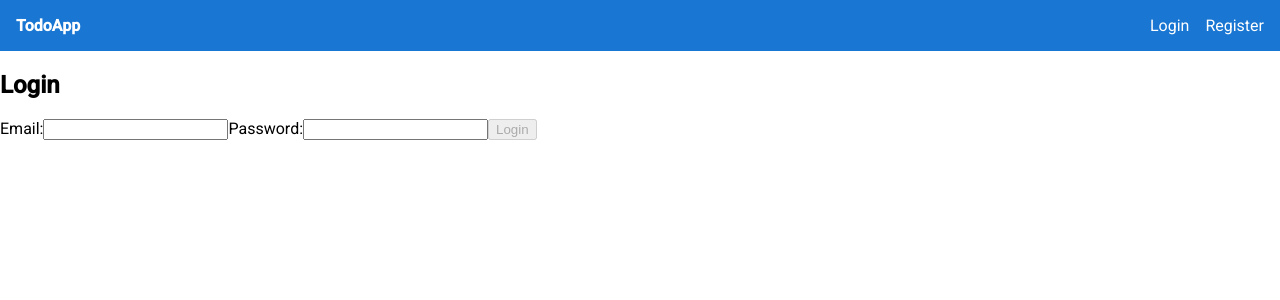
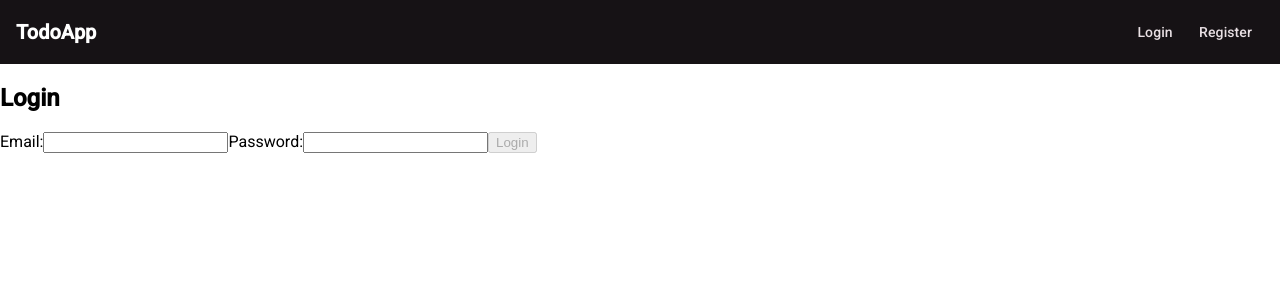
Before and after one commit to VKoutsos/todo_api, an Angular app in the folder todo-app-frontend/: page /login in a window 1280 px wide. Shown: the top 300 px of the page. Built offline with nearby package versions, Linux system fonts and the light colour scheme.

Commit message:
navbar first implementation with material

```diff
--- a/todo-app-frontend/src/app/navbar/navbar.component.css
+++ b/todo-app-frontend/src/app/navbar/navbar.component.css
@@ -1,28 +1,10 @@
-.navbar{
-  display:flex;
-  justify-content: space-between;
-  align-items: center;
-  padding: 1rem;
-  background-color: #1976d2;
-  color: white;
+.spacer{
+  flex: 1 1 auto;
 }
 
 .logo{
   font-weight:bold;
+  font-size: 20px;
   color:white;
-  text-decoration:none;
+  text-decoration: none;
 }
-
-.nav-links a, .nav-links button{
-  margin-left:1rem;
-  color:white;
-  background:none;
-  border:none;
-  cursor:pointer;
-  font-size:1rem;
-  text-decoration:none;
-}
-
-.nav-links a:hover, .nav-links button:hover{
-  text-decoration:underline;
-}
--- a/todo-app-frontend/src/app/navbar/navbar.component.html
+++ b/todo-app-frontend/src/app/navbar/navbar.component.html
@@ -1,20 +1,22 @@
-<nav class="navbar">
-  <a *ngIf="authService.isLoggedIn(); else guestLogo" routerLink="/tasks" class="logo">TodoApp</a>
+<mat-toolbar color="primary" class="mat-elevation-z4">
+  <span class="logo" *ngIf="authService.isLoggedIn(); else guestLogo" routerLink="/tasks" style="cursor: pointer;">
+    TodoApp</span>
 
   <ng-template #guestLogo>
     <span class="logo">TodoApp</span> <!-- Just display the logo as text for guests -->
   </ng-template>
 
-  <div class="nav-links">
+  <span class="spacer"></span>
+
     <ng-container *ngIf="authService.isLoggedIn(); else guestLinks">
-      <a routerLink="/tasks">My Tasks</a>
-      <a *ngIf="isAdmin" [routerLink]="['/admin/users']">Admin Panel</a>
-      <button (click)="logout()">Logout</button>
+      <button mat-button routerLink="/tasks">My Tasks</button>
+      <button mat-button *ngIf="isAdmin" [routerLink]="['/admin/users']">Admin Panel</button>
+      <button mat-button (click)="logout()">Logout</button>
     </ng-container>
 
-   <ng-template #guestLinks>
-    <a routerLink="/login">Login</a>
-    <a routerLink="/register">Register</a>
+    <ng-template #guestLinks>
+      <button mat-button routerLink="/login">Login</button>
+      <button mat-button routerLink="/register">Register</button>
     </ng-template>
-  </div>
-</nav>
+
+</mat-toolbar>
```
